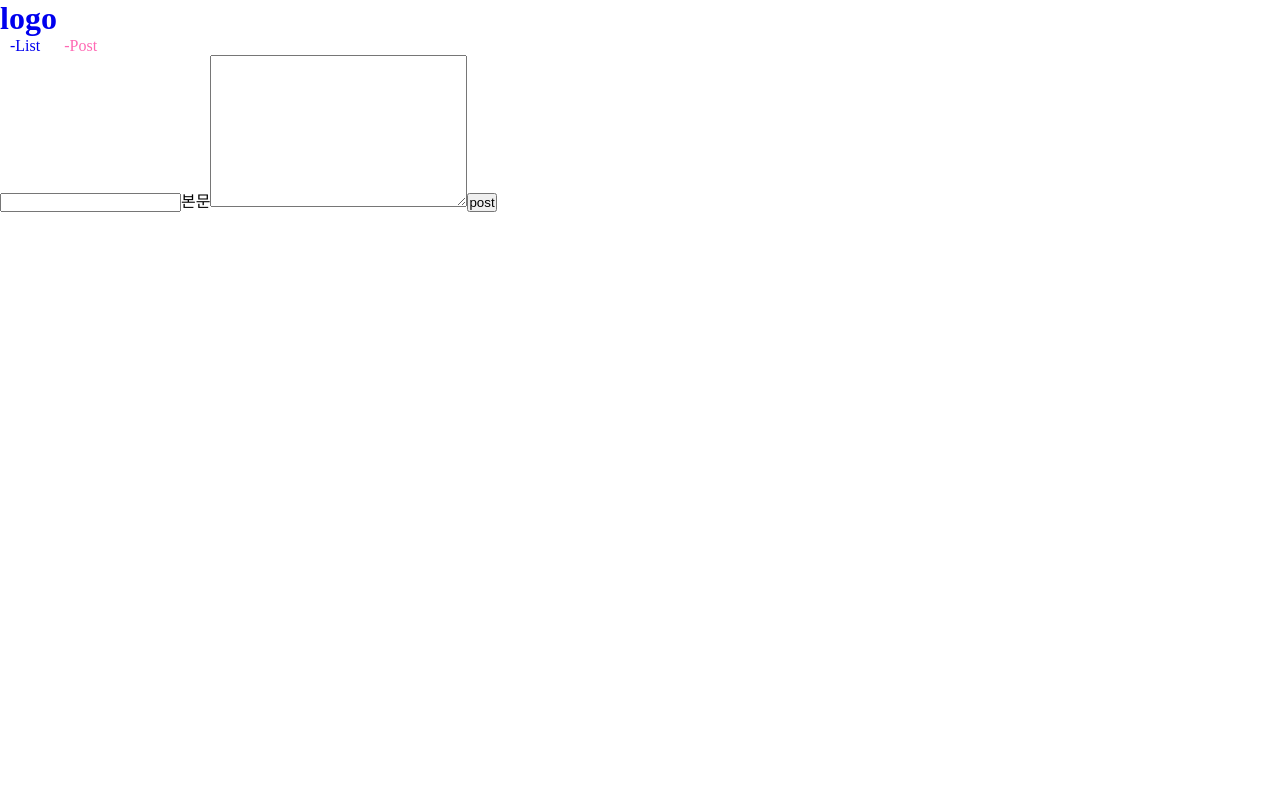
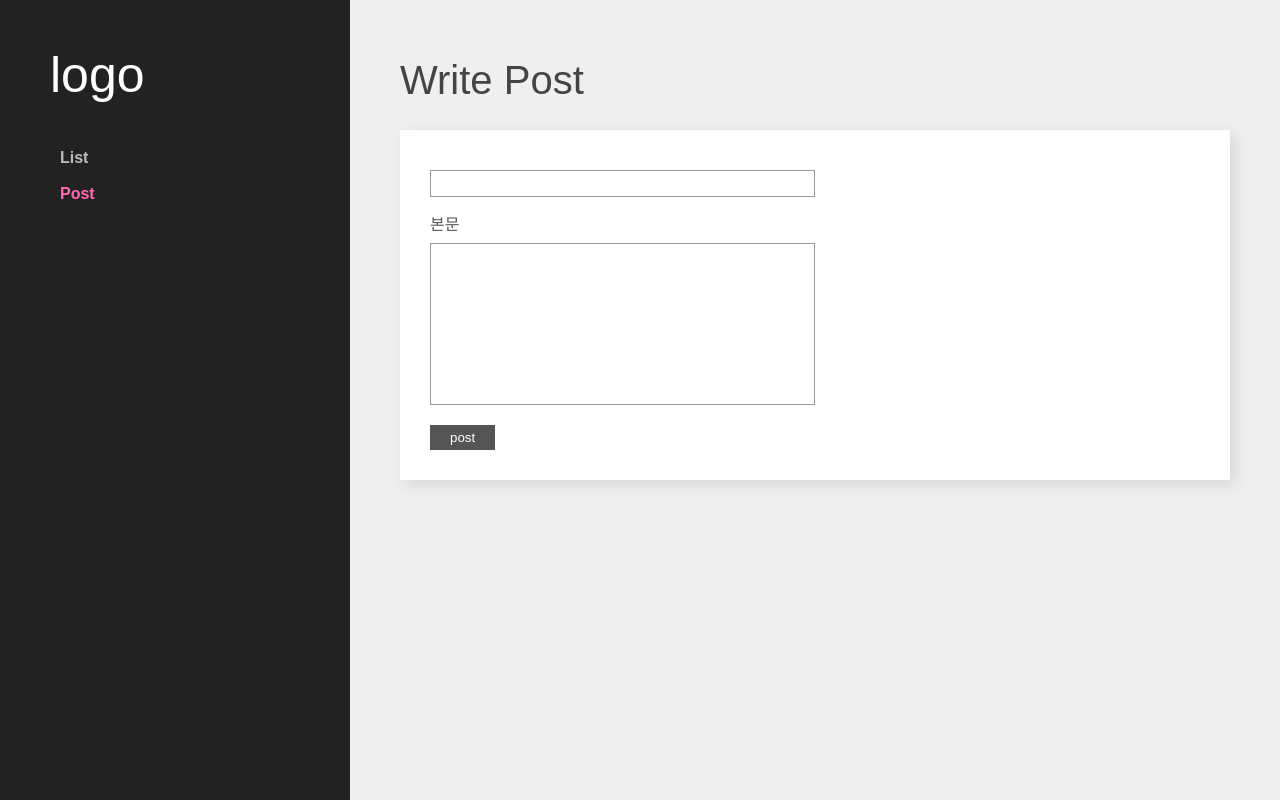
Before and after one commit to EuraKo/react-node, a React (Create React App) app in the folder react/: page /Post in a window 1280 px wide. Built offline with nearby package versions, Linux system fonts and the light colour scheme.

Commit message:
styleling

```diff
--- a/react/src/component/Header.js
+++ b/react/src/component/Header.js
@@ -7,8 +7,8 @@ function Header() {
 				<NavLink to='/'>logo</NavLink>
 			</h1>
 			<nav id='gnb'>
-				<NavLink to='/list'> -List </NavLink>
-				<NavLink to='/post'> -Post</NavLink>
+				<NavLink to='/list'> List </NavLink>
+				<NavLink to='/post'> Post</NavLink>
 			</nav>
 		</header>
 	);
--- a/react/src/component/post/Detail.js
+++ b/react/src/component/post/Detail.js
@@ -32,10 +32,12 @@ function Deatail() {
 
 	return (
 		<section>
-			<article>
-				<h2>{detail.title}</h2>
-				<p>{detail.content}</p>
-			</article>
+			<div className='inner'>
+				<article>
+					<h2>{detail.title}</h2>
+					<p>{detail.content}</p>
+				</article>
+			</div>
 		</section>
 	);
 }
--- a/react/src/component/post/List.js
+++ b/react/src/component/post/List.js
@@ -22,7 +22,8 @@ function List(props) {
 	}, []);
 
 	return (
-		<section>
+		<section id='list'>
+			<div className='inner'>
 				<h1>list</h1>
 				{list.map((post, idx) => {
 					return (
@@ -35,10 +36,10 @@ function List(props) {
 								</h2>
 								<p>{post.content}</p>
 							</article>
-						<hr />
 						</React.Fragment>
 					);
 				})}
+			</div>
 		</section>
 	);
 }
--- a/react/src/component/post/Post.js
+++ b/react/src/component/post/Post.js
@@ -2,7 +2,7 @@ import axios from 'axios';
 import { useState } from 'react';
 import { useNavigate } from 'react-router-dom'; //특정페이지로 이동하거나 백하는거
 
-function Post(props) {
+function Post() {
 	const [title, setTitle] = useState('');
 	const [content, setContent] = useState('');
 	const navigate = useNavigate();
@@ -33,7 +33,10 @@ function Post(props) {
 	};
 
 	return (
-		<section>
+		<section id='post'>
+			<div className='inner'>
+				<h1>Write Post</h1>
+				<article>
 					<label htmlFor='title'></label>
 					<input
 						type='text'
@@ -53,6 +56,8 @@ function Post(props) {
 							setContent(e.target.value);
 						}}></textarea>
 					<button onClick={onSubmit}>post</button>
+				</article>
+			</div>
 		</section>
 	);
 }
--- a/react/src/scss/_reset.scss
+++ b/react/src/scss/_reset.scss
@@ -10,3 +10,6 @@ li {
 a {
 	text-decoration: none;
 }
+body {
+	background: #efefef;
+}
--- a/react/src/scss/style.scss
+++ b/react/src/scss/style.scss
@@ -1,11 +1,89 @@
 @import 'reset';
 
-header {
-	#gnb {
-		a {
-			margin: 0px 10px;
-			&.active {
-				color: hotpink;
+#root {
+	header {
+		width: 350px;
+		height: 100vh;
+		position: fixed;
+		background: #222;
+		top: 0px;
+		left: 0px;
+		padding: 50px;
+
+		h1 {
+			margin-bottom: 40px;
+			a {
+				font: 50px/1 'arial';
+				color: #fff;
+			}
+		}
+
+		#gnb {
+			a {
+				display: block;
+				padding: 10px;
+				font: bold 16px/1 'arial';
+				color: #bbb;
+
+				&.active {
+					color: hotpink;
+				}
+			}
+		}
+	}
+
+	> section {
+		float: right;
+		width: calc(100% - 350px);
+
+		.inner {
+			width: 100%;
+			padding: 50px;
+			padding-top: 60px;
+
+			h1 {
+				font: normal 40px/1 'arial';
+				color: #444;
+				margin-bottom: 30px;
+			}
+
+			> article {
+				width: 100%;
+				padding: 30px;
+				background: #fff;
+				margin-bottom: 30px;
+				box-shadow: 5px 5px 15px rgba(0, 0, 0, 0.1);
+			}
+		}
+	}
+
+	#post {
+		.inner {
+			article {
+				label {
+					font: 16px/1 'arial';
+					color: #555;
+					margin-bottom: 10px;
+					display: block;
+				}
+				input[type='text'],
+				textarea {
+					width: 50%;
+					min-width: 300px;
+					padding: 5px 8px;
+					border: 1px solid #999;
+					margin-bottom: 20px;
+					resize: none;
+					display: block;
+				}
+				button {
+					display: inline-block;
+					padding: 5px 20px;
+					background: #555;
+					color: #fff;
+					cursor: pointer;
+					border: none;
+				}
 			}
 		}
 	}
```
Lines whose indentation alone changed are shown as unchanged.
